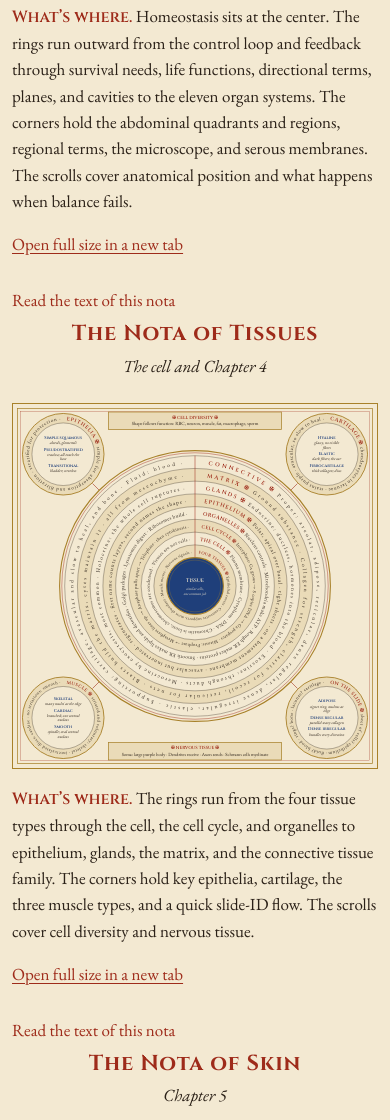
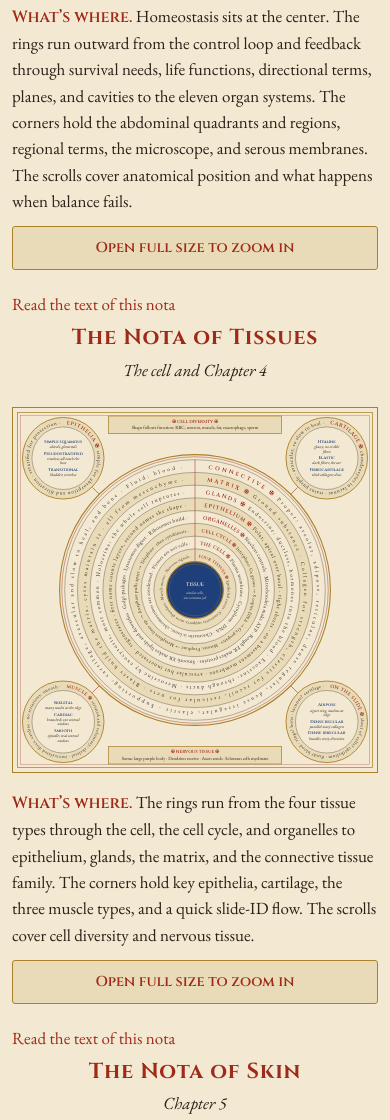
Before and after one commit to AStrasler/Notae, a plain HTML site: page index.html in a window 390 px wide. Shown: the part 986-2106 px from the top of the page. Drawn offline with nearby package versions, Linux system fonts and the light colour scheme.

Commit message:
Link full-size SVGs, mobile zoom button, closing line

```diff
--- a/index.html
+++ b/index.html
@@ -45,7 +45,9 @@ figure { margin: 0; }
 .nota svg { display: block; width: 100%; height: auto; }
 figcaption { margin-top: 1rem; }
 figcaption strong { font-family: Cinzel, serif; font-weight: 600; color: var(--vermilion); font-size: 0.95em; }
-.open { display: inline-block; margin-top: 0.5rem; padding: 0.55rem 0; min-height: 44px; }
+.open { display: inline-flex; align-items: center; margin-top: 0.75rem; padding: 0 1rem; min-height: 44px; border: 1px solid var(--gold); border-radius: 3px; background: var(--vellum); font-family: Cinzel, serif; font-weight: 600; font-size: 0.9rem; text-decoration: none; }
+.open:hover { background: #E0CD9F; }
+@media (max-width: 40rem) { .open { display: flex; justify-content: center; width: 100%; } }
 .about { padding: 2.5rem 0 1rem; }
 .about h2 { font-size: 1.4rem; margin-bottom: 1rem; }
 .unit { padding-top: 2.5rem; }
@@ -115,7 +117,7 @@ details.transcript b { font-family: Cinzel, serif; font-weight: 600; font-size:
     <div class="nota" data-nota="body"></div>
     <figcaption class="prose">
       <strong>What’s where.</strong> Homeostasis sits at the center. The rings run outward from the control loop and feedback through survival needs, life functions, directional terms, planes, and cavities to the eleven organ systems. The corners hold the abdominal quadrants and regions, regional terms, the microscope, and serous membranes. The scrolls cover anatomical position and what happens when balance fails.
-      <br><a class="open" href="#body" data-open="body">Open full size in a new tab</a>
+      <br><a class="open" href="body.svg" target="_blank" rel="noopener">Open full size to zoom in</a>
       <details class="transcript">
 <summary>Read the text of this nota</summary>
 <h4>Center</h4>
@@ -154,7 +156,7 @@ details.transcript b { font-family: Cinzel, serif; font-weight: 600; font-size:
     <div class="nota" data-nota="tissues"></div>
     <figcaption class="prose">
       <strong>What’s where.</strong> The rings run from the four tissue types through the cell, the cell cycle, and organelles to epithelium, glands, the matrix, and the connective tissue family. The corners hold key epithelia, cartilage, the three muscle types, and a quick slide-ID flow. The scrolls cover cell diversity and nervous tissue.
-      <br><a class="open" href="#tissues" data-open="tissues">Open full size in a new tab</a>
+      <br><a class="open" href="tissues.svg" target="_blank" rel="noopener">Open full size to zoom in</a>
       <details class="transcript">
 <summary>Read the text of this nota</summary>
 <h4>Center</h4>
@@ -193,7 +195,7 @@ details.transcript b { font-family: Cinzel, serif; font-weight: 600; font-size:
     <div class="nota" data-nota="skin"></div>
     <figcaption class="prose">
       <strong>What’s where.</strong> The rings run from the skin’s regions and cells through its functions, color, the five epidermal layers, the dermis, and glands out to clinical color changes. The corners hold hair, nails, skin cancer, and burns. The scrolls cover the rule of nines and what to look for on the skin slide.
-      <br><a class="open" href="#skin" data-open="skin">Open full size in a new tab</a>
+      <br><a class="open" href="skin.svg" target="_blank" rel="noopener">Open full size to zoom in</a>
       <details class="transcript">
 <summary>Read the text of this nota</summary>
 <h4>Center</h4>
@@ -236,7 +238,7 @@ details.transcript b { font-family: Cinzel, serif; font-weight: 600; font-size:
     <div class="nota" data-nota="bone"></div>
     <figcaption class="prose">
       <strong>What’s where.</strong> The figure is an osteon. The blue center is the central canal. The seven rings are its lamellae, running from bone cells out to bone composition. The red lines are perforating canals leading to the corners: long bone anatomy, the osteon, bone types, and fractures. The top scroll covers growth hormones; the bottom one, bone disorders.
-      <br><a class="open" href="#bone" data-open="bone">Open full size in a new tab</a>
+      <br><a class="open" href="bone.svg" target="_blank" rel="noopener">Open full size to zoom in</a>
       <details class="transcript">
 <summary>Read the text of this nota</summary>
 <h4>Center</h4>
@@ -274,7 +276,7 @@ details.transcript b { font-family: Cinzel, serif; font-weight: 600; font-size:
     <div class="nota" data-nota="joints"></div>
     <figcaption class="prose">
       <strong>What’s where.</strong> The eight rings run from general to specific: joint classes, axes, the six synovial shapes, synovial parts, ligaments, accessory structures, and the general and special movements. The corners hold fibrous and cartilaginous joints, the knee, and the shoulder and hip. The scrolls cover the functional classes and common joint injuries.
-      <br><a class="open" href="#joints" data-open="joints">Open full size in a new tab</a>
+      <br><a class="open" href="joints.svg" target="_blank" rel="noopener">Open full size to zoom in</a>
       <details class="transcript">
 <summary>Read the text of this nota</summary>
 <h4>Center</h4>
@@ -310,6 +312,7 @@ details.transcript b { font-family: Cinzel, serif; font-weight: 600; font-size:
   <div class="prose">
     <h2 id="about-title">About the form</h2>
     <p>The notae come from the <em>Ars Notoria</em>, a thirteenth-century Latin text that promised mastery of the liberal arts through prayer and long contemplation of ornate figures. Critics called it demonic. The simpler explanation is that a dense, carefully ordered picture is easy for the mind to hold. These five keep the old form and put the actual material inside it.</p>
+    <p><em>If your professor asks what this is, tell them: it’s a modern nota, a medieval contemplative study form rebuilt for anatomy. Reading is labor. This just makes the labor visible.</em></p>
   </div>
 </section>
 </main>
```
Also changed, not shown: 1 other file.
